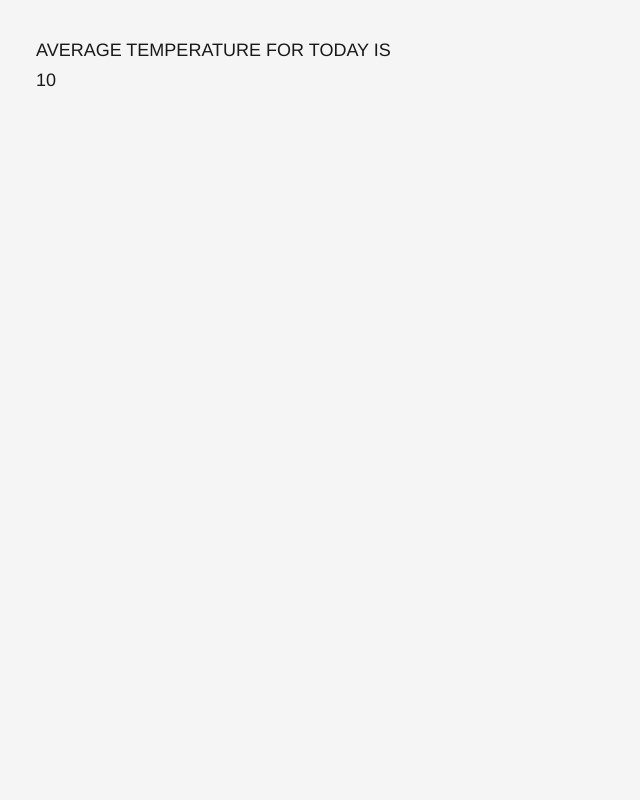
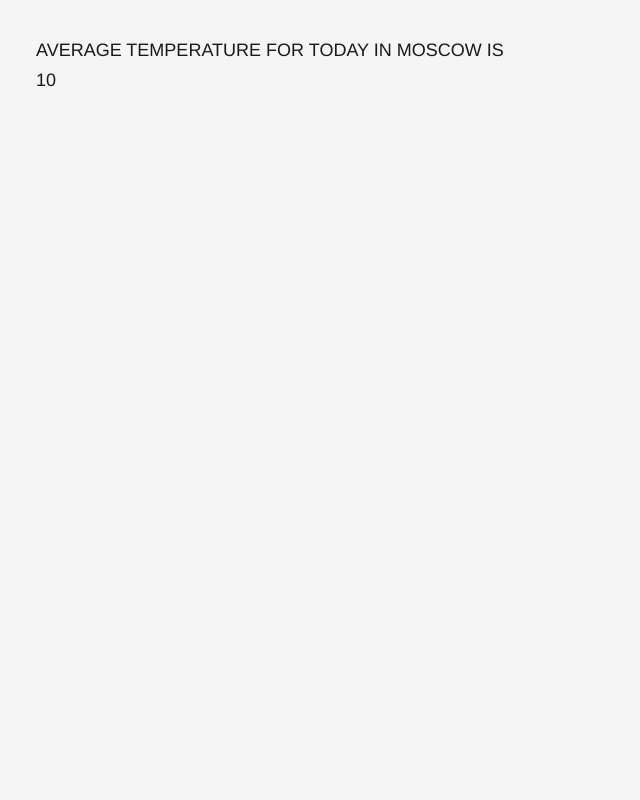
Before and after one commit to EugeneDoingThings/django-moneyweather, a Django app: page /weather/ in a window 1280 px wide. Shown: the whole page, without its empty margins (0-640 px from the left). Run offline with Django 3.2, Linux system fonts and the light colour scheme; tables that the repository leaves empty hold one stand-in row (values such as "Sample post"); a database or web service that is not in the repository returns one stand-in record (values such as "Sample title"); data that the repository does not hold is empty.

Commit message:
Update weather.html

```diff
--- a/moneyweather/moneyweather/weathermoney/templates/weathermoney/weather.html
+++ b/moneyweather/moneyweather/weathermoney/templates/weathermoney/weather.html
@@ -2,5 +2,5 @@
 
 
 {% block content %}
-AVERAGE TEMPERATURE FOR TODAY IS <br>{{temp}}
+AVERAGE TEMPERATURE FOR TODAY IN MOSCOW IS <br>{{temp}}
 {% endblock %}
```
